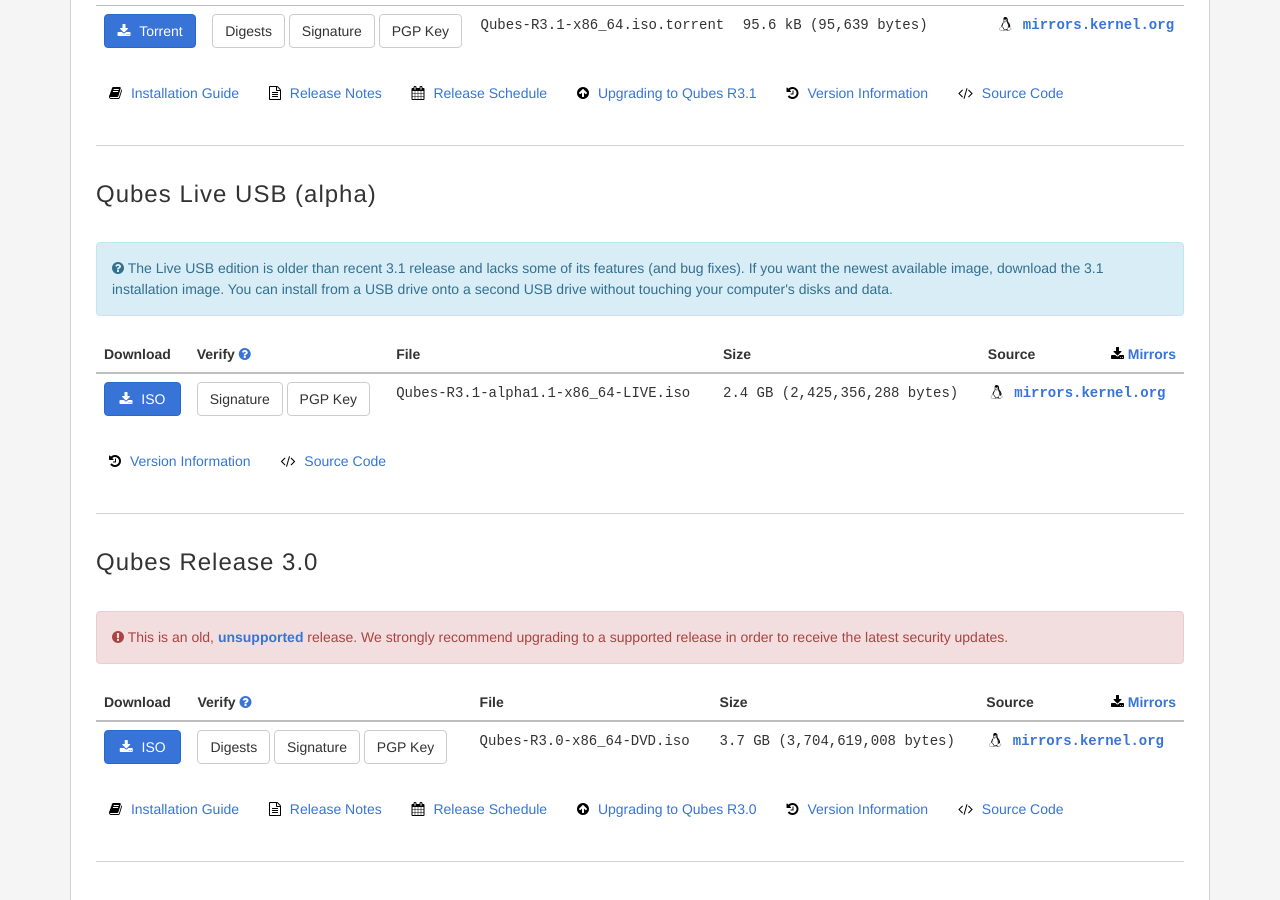
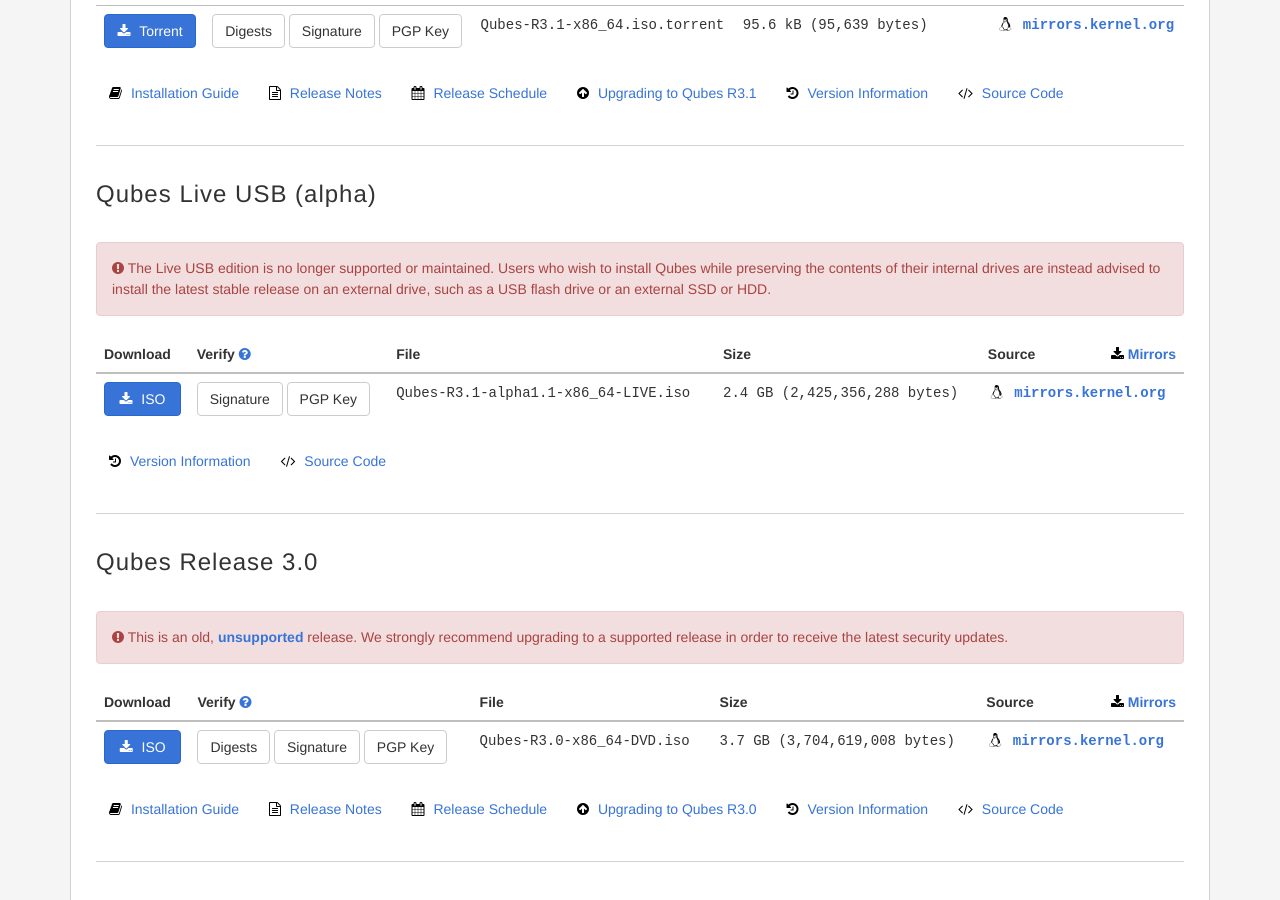
Before and after one commit to QubesOS/qubesos.github.io, a Jekyll site: the page built from pages/downloads.md, in a window 1280 px wide and 900 px high, scrolled down 1038 px. Built offline with Jekyll 4.4.1, drawn with Linux system fonts in a browser that asks for light colours; some web fonts are replaced.

Commit message:
Deprecate Live USB

```diff
--- a/_data/downloads.yml
+++ b/_data/downloads.yml
@@ -170,13 +170,13 @@ releases:
     testing: no
     latest: no
     aging: no
-    deprecated: no
+    deprecated: yes
     link: qubes-live-usb-alpha
-    testing: The Live USB edition is older than recent 3.1 release and lacks
-             some of its features (and bug fixes). If you want the newest
-             available image, download the 3.1 installation image.  You can
-             install from a USB drive onto a second USB drive without touching
-             your computer's disks and data.
+    deprecated: The Live USB edition is no longer supported or maintained. Users
+                who wish to install Qubes while preserving the contents of their
+                internal drives are instead advised to install the latest stable
+                release on an external drive, such as a USB flash drive or an
+                external SSD or HDD.
     sources:
       mirrors.kernel.org:
         method: HTTPS
```
